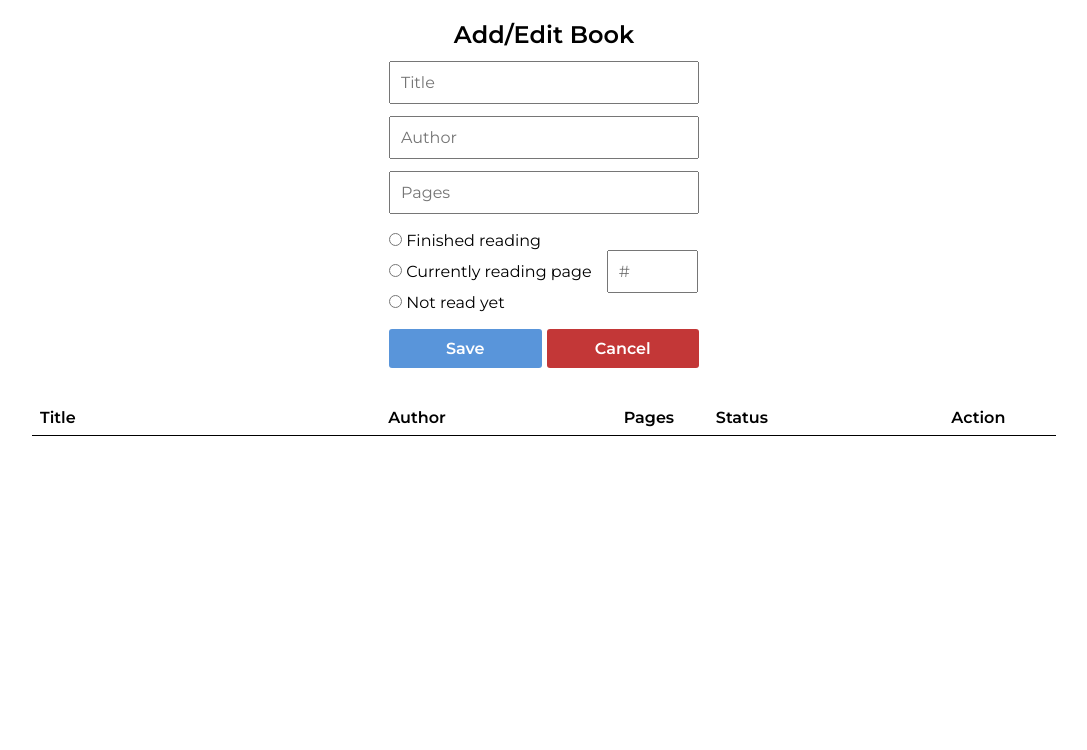
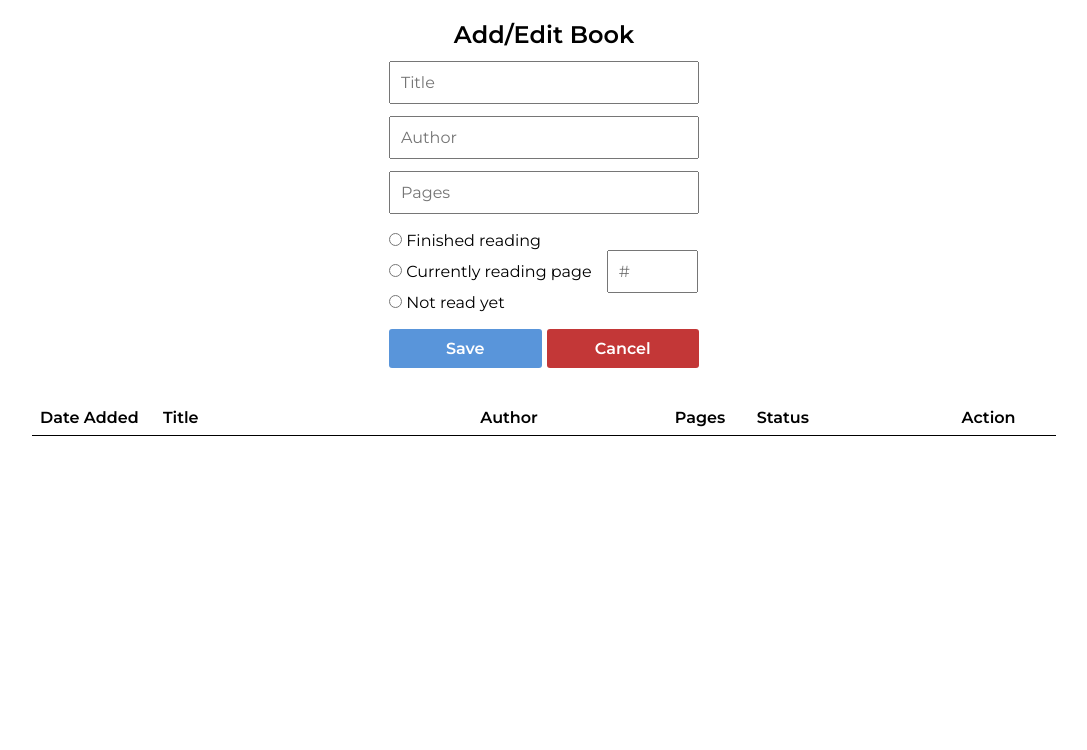
Before and after one commit to quandaworld/library, a plain HTML site: page index.html in a window 1280 px wide. Shown: the top 750 px of the page, without its empty margins (96-1183 px from the left). Drawn offline with Linux system fonts and the light colour scheme.

Commit message:
Add date column and adjust columns width

```diff
--- a/index.html
+++ b/index.html
@@ -34,11 +34,12 @@
     <table>
       <thead>
         <tr>
-          <th style="width: 34%">Title</th>
-          <th style="width: 23%">Author</th>
-          <th style="width: 9%">Pages</th>
-          <th style="width: 23%">Status</th>
-          <th style="width: 11%">Action</th>
+          <th style="width: 12%">Date Added</th>
+          <th style="width: 31%">Title</th>
+          <th style="width: 19%">Author</th>
+          <th style="width: 8%">Pages</th>
+          <th style="width: 20%">Status</th>
+          <th style="width: 10%">Action</th>
         </tr>
       </thead>
       <tbody></tbody>
```
